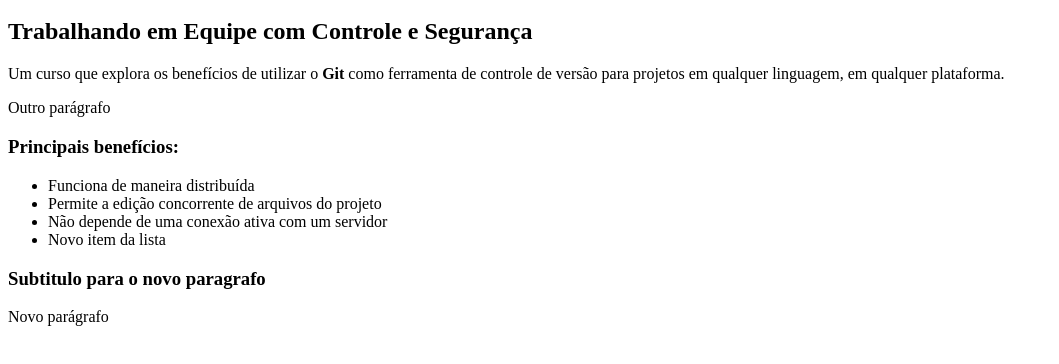
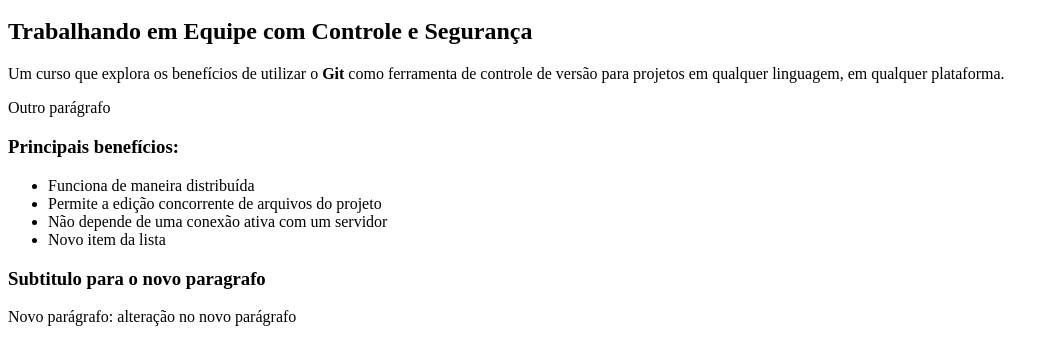
Before and after one commit to dmagdaleno/curso_git, a plain HTML site: page index.html in a window 1280 px wide. Shown: the part 48-412 px from the top of the page, without its empty margins (0-1059 px from the left). Drawn offline with Linux system fonts and the light colour scheme.

Commit message:
alteração do paragrafo

```diff
--- a/index.html
+++ b/index.html
@@ -17,7 +17,7 @@
 
         <h3>Subtitulo para o novo paragrafo</h3>
 
-        <p>Novo parágrafo</p>
+        <p>Novo parágrafo: alteração no novo parágrafo</p>
 
     </body>
 </html>
```
